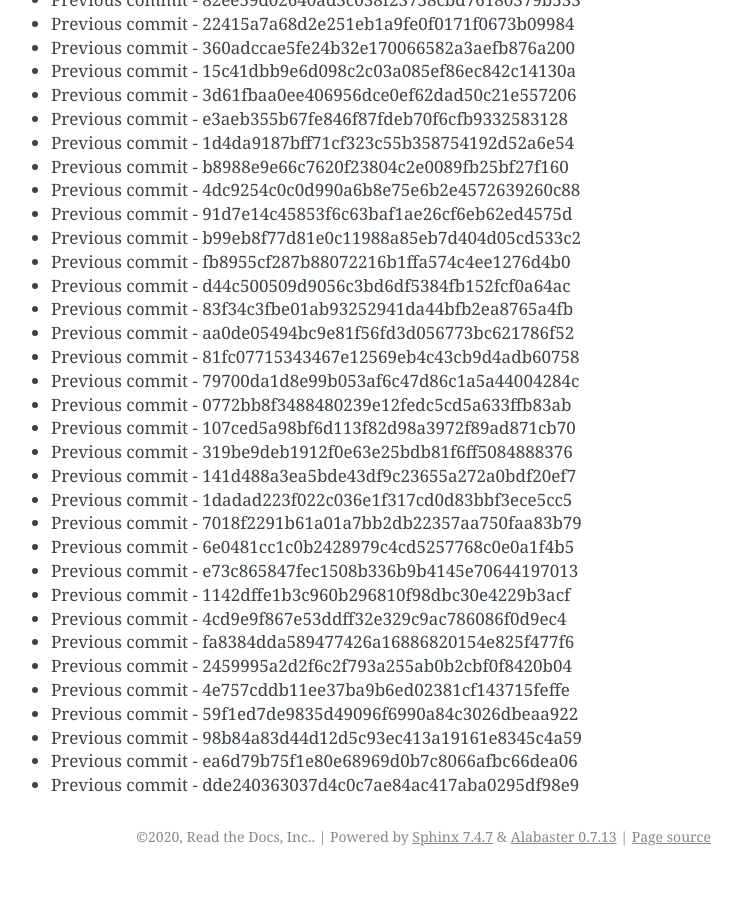
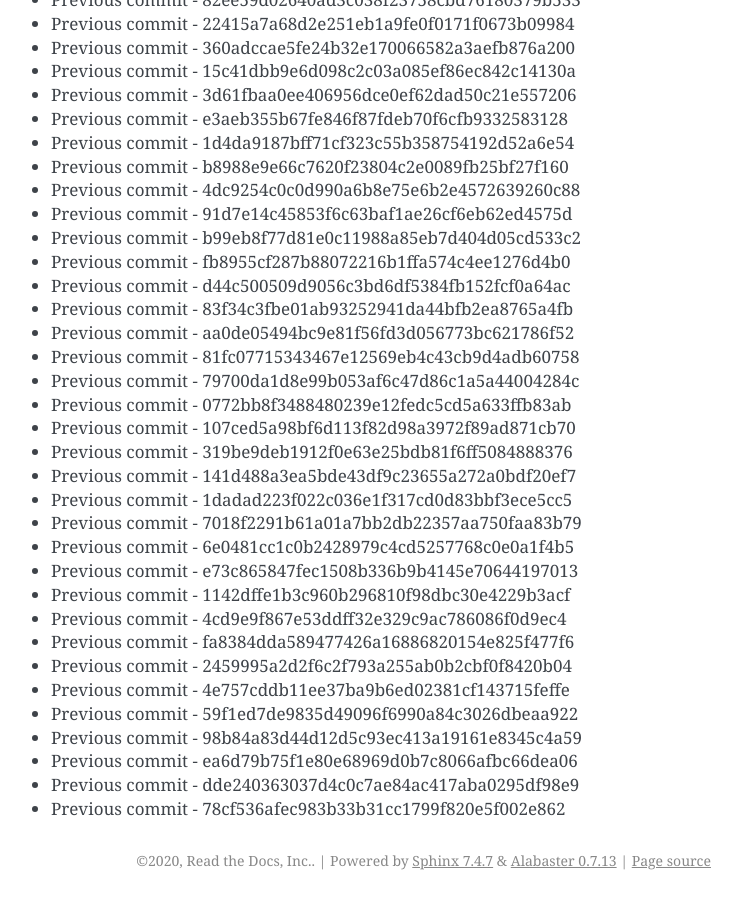
Before and after one commit to readthedocs/rtd-git-stresstest, a Sphinx documentation site: the page built from docs/updates.rst, in a window 1280 px wide and 900 px high, scrolled down 50748 px. Shown: the whole window, without its empty margins (399-1141 px from the left). Built offline with Sphinx 7.4.7, drawn with Linux system fonts in a browser that asks for light colours; before the commit the page ends 51624 px from its top, so only the background shows below that.

Commit message:
Generating commit from previous: 78cf536afec983b33b31cc1799f820e5f002e862

```diff
--- a/docs/updates.rst
+++ b/docs/updates.rst
@@ -2164,3 +2164,4 @@ It can be tested for any performance characteristics.
 * Previous commit - 98b84a83d44d12d5c93ec413a19161e8345c4a59
 * Previous commit - ea6d79b75f1e80e68969d0b7c8066afbc66dea06
 * Previous commit - dde240363037d4c0c7ae84ac417aba0295df98e9
+* Previous commit - 78cf536afec983b33b31cc1799f820e5f002e862
```
